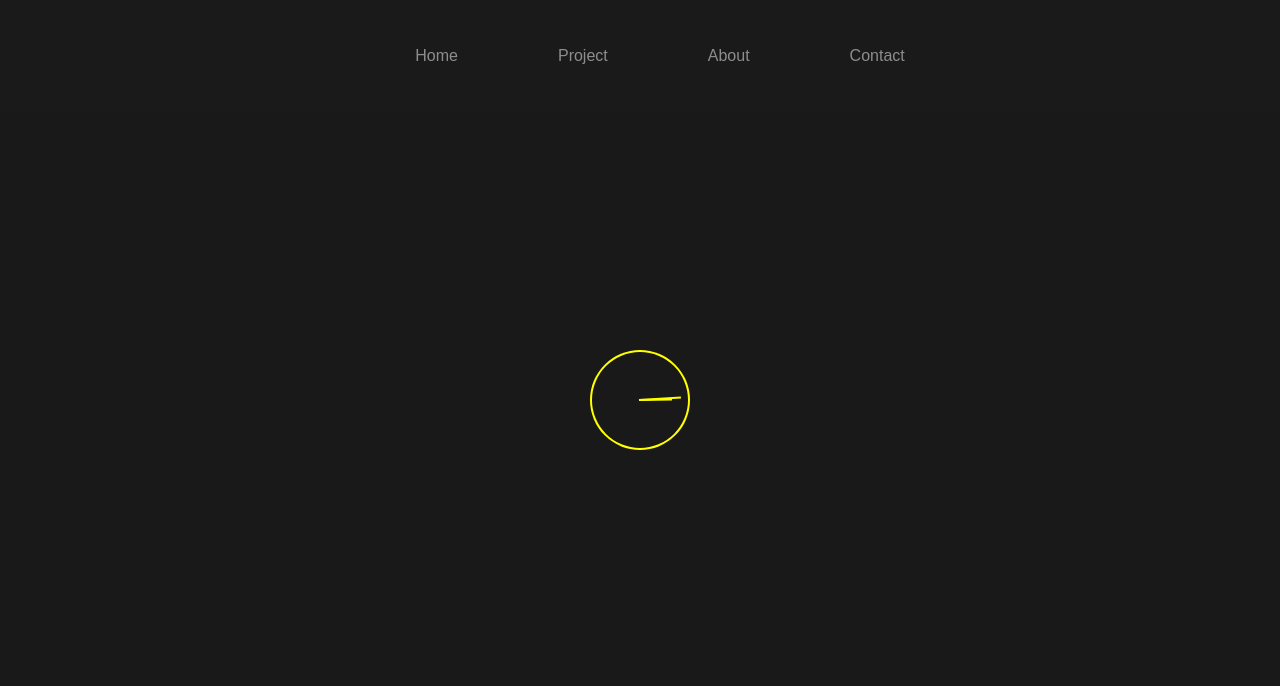
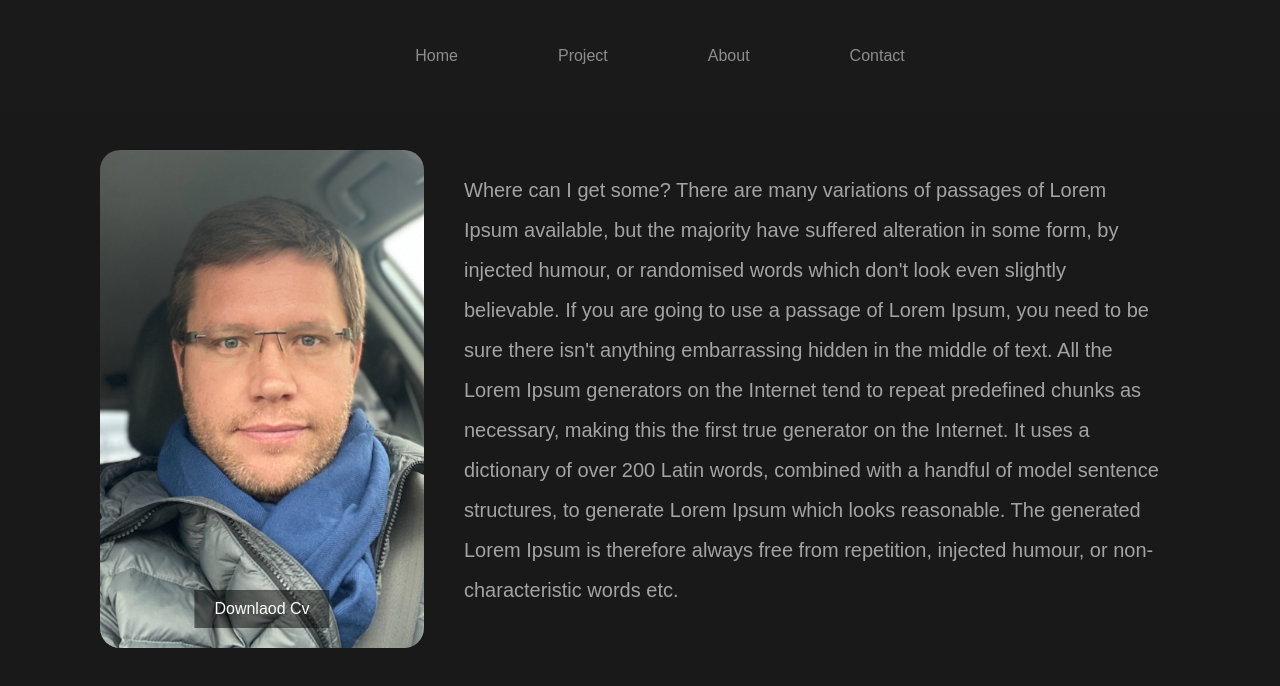
Before and after one commit to Bohdan-Ta/Resume, a React (Create React App) app: page /about in a window 1280 px wide. Shown: the top 686 px of the page. Built offline with nearby package versions, Linux system fonts and the light colour scheme.

Commit message:
add About

```diff
--- a/src/App.js
+++ b/src/App.js
@@ -1,7 +1,8 @@
 import { Route, Routes } from 'react-router-dom'
-import { Loader } from './components/Loader'
+// import { Loader } from './components/Loader'
 import { AppBar } from './components/AppBar'
 import { Home } from './components/Home'
+import { About } from './components/About'
 import { Section } from './components/Section'
 
 function App() {
@@ -11,7 +12,7 @@ function App() {
 				<AppBar />
 				<Routes>
 					<Route path='/' element={<Home />}></Route>
-					<Route path='/about' element={<Loader />}></Route>
+					<Route path='/about' element={<About />}></Route>
 				</Routes>
 			</Section>
 		</>
--- /dev/null
+++ b/src/components/About/index.jsx
@@ -0,0 +1,72 @@
+import styled from 'styled-components'
+
+import my_photo from '../../images/photo_my.png'
+
+const AboutDiv = styled.div`
+	/* width: 100%; */
+	padding: 150px 100px 0;
+	position: relative;
+	top: 0;
+	opacity: 1;
+	transition: 1s;
+	display: grid;
+	grid-template-columns: 30% 65%;
+	grid-gap: 40px;
+
+	p {
+		color: #fff;
+		opacity: 0.6;
+		font-size: 20px;
+		line-height: 40px;
+	}
+`
+
+const AboutWrap = styled.div`
+	position: relative;
+
+	img {
+		width: 100%;
+		height: 100%;
+		object-fit: cover;
+		border-radius: 20px;
+	}
+`
+
+const Button = styled.button`
+	position: absolute;
+	bottom: 20px;
+	left: 50%;
+	transform: translateX(-50%);
+	padding: 10px 20px;
+	color: #fff;
+	border: none;
+	font-size: 16px;
+	text-transform: capitalize;
+	cursor: pointer;
+	transition: 0.5s;
+	background: rgba(0, 0, 0, 0.5);
+	&:hover {
+		background: #000;
+	}
+`
+
+export const About = () => {
+	return (
+		<AboutDiv>
+			<AboutWrap>
+				<img src={my_photo} alt='man' />
+				<Button>downlaod cv</Button>
+			</AboutWrap>
+			<p>
+				Where can I get some? There are many variations of passages of Lorem Ipsum available, but the majority have
+				suffered alteration in some form, by injected humour, or randomised words which don't look even slightly
+				believable. If you are going to use a passage of Lorem Ipsum, you need to be sure there isn't anything
+				embarrassing hidden in the middle of text. All the Lorem Ipsum generators on the Internet tend to repeat
+				predefined chunks as necessary, making this the first true generator on the Internet. It uses a dictionary of
+				over 200 Latin words, combined with a handful of model sentence structures, to generate Lorem Ipsum which looks
+				reasonable. The generated Lorem Ipsum is therefore always free from repetition, injected humour, or
+				non-characteristic words etc.
+			</p>
+		</AboutDiv>
+	)
+}
```
Also changed, not shown: src/App.css (deleted, +0 -38 lines).
